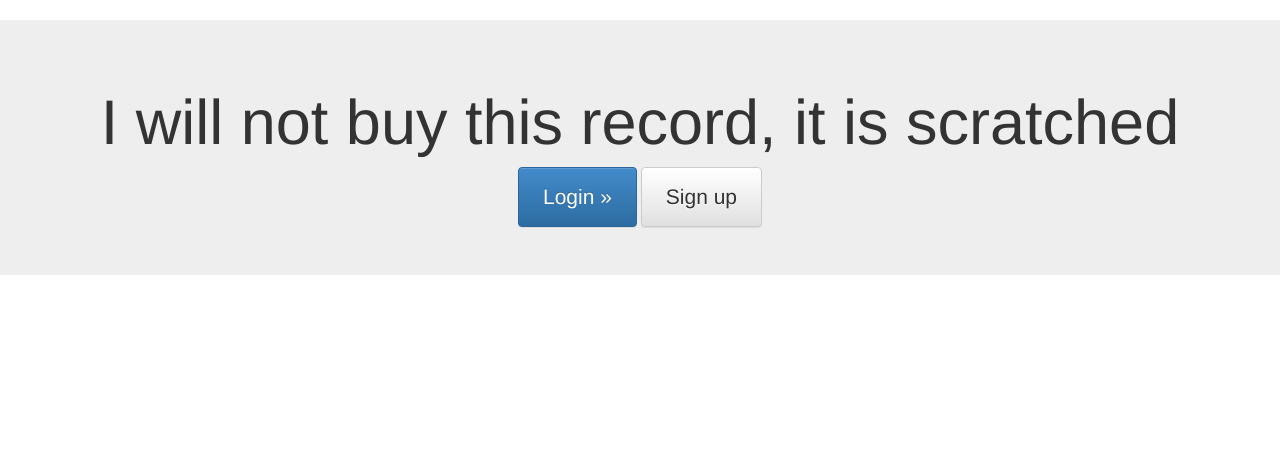
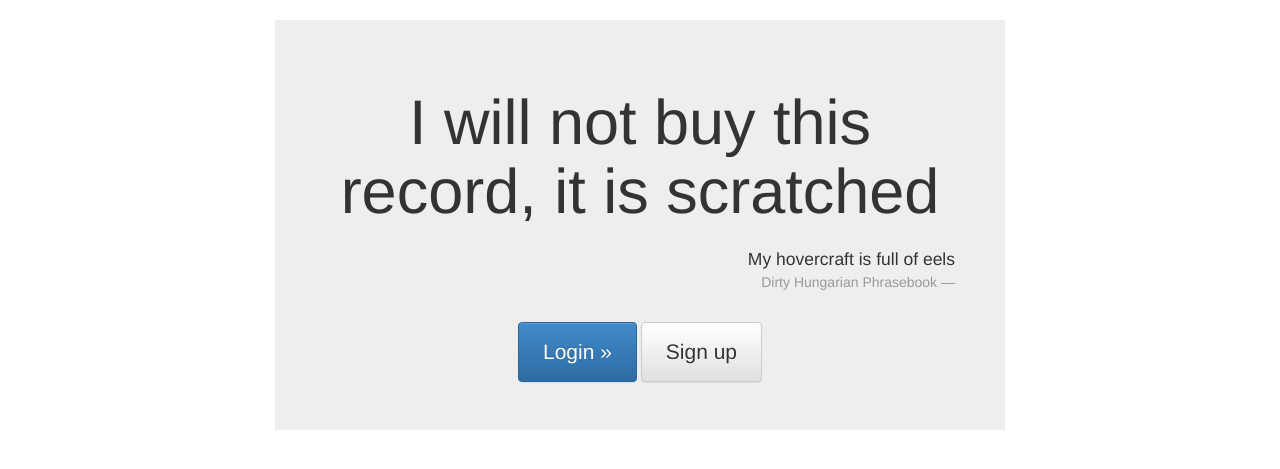
Before and after one commit to mathrick/flask-demo-login-app, a Flask app: page / in a window 1280 px wide. Shown: the part 52-521 px from the top of the page. Run offline with Flask 2, Linux system fonts and the light colour scheme; some libraries are stand-ins or nearby versions.

Commit message:
Clean up the index template

```diff
--- a/app/templates/index.html
+++ b/app/templates/index.html
@@ -1,9 +1,15 @@
 {% extends 'base.html' %}
+{% set title = "Welcome to Camelot" %}
+{% set active_page = "index" %}
 
 {% block body %}
 <div>
-  <div class="jumbotron">
+  <div class="jumbotron container">
     <h1>I will not buy this record, it is scratched</h1>
+    <blockquote class="blockquote-reverse">
+      My hovercraft is full of eels
+      <footer>Dirty Hungarian Phrasebook</footer>
+    </blockquote>
     <a href="{{ url_for('login') }}" class="btn btn-primary">Login »</a>
     <a href="{{ url_for('sign_up') }}" class="btn btn-default">Sign up</a>
   </div>
```
